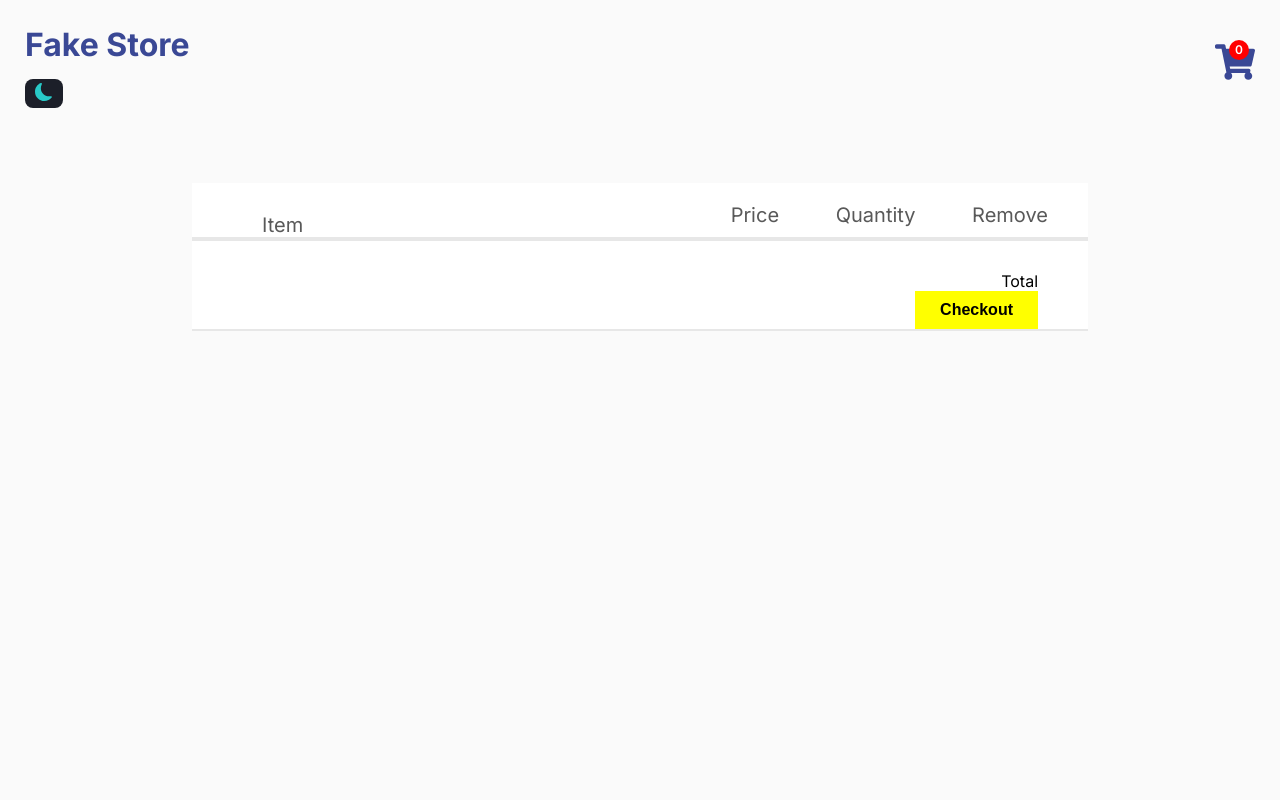
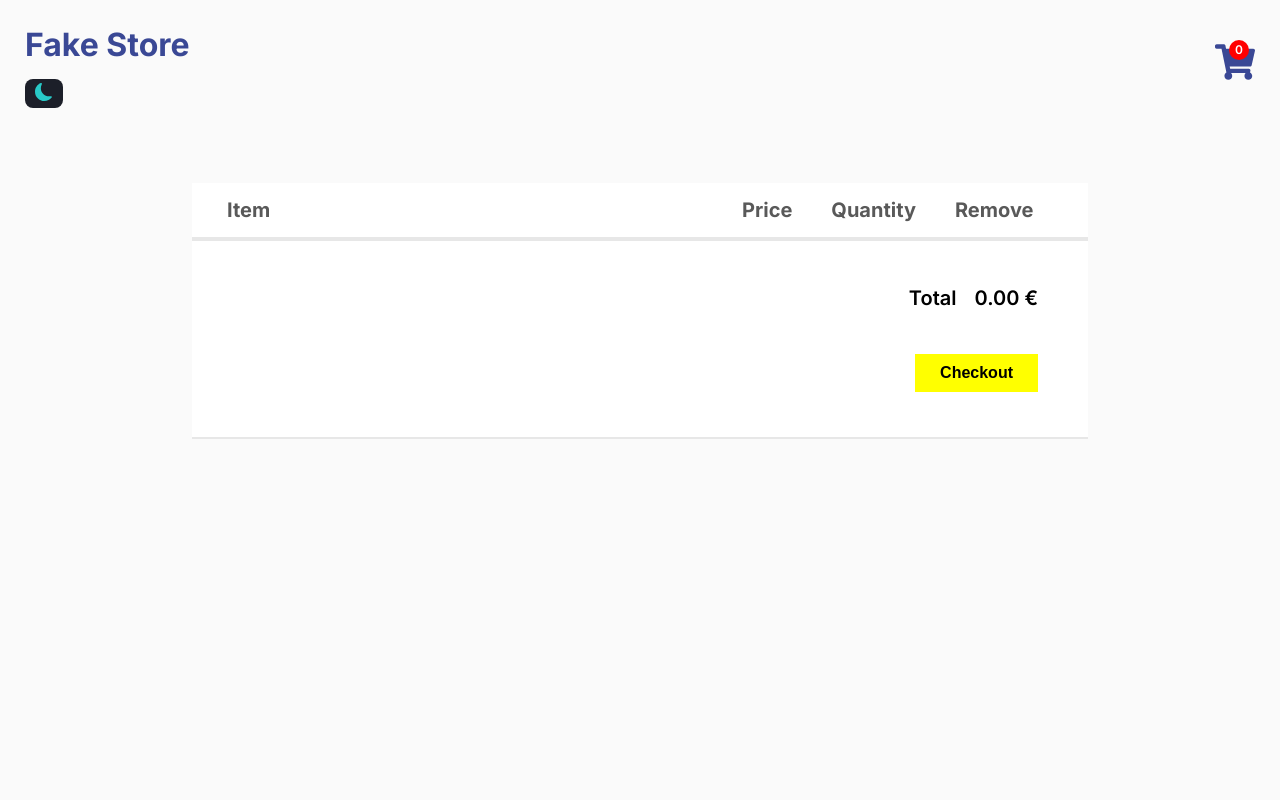
Before and after one commit to nhahn92/fake-store, a React (Vite) app: page /checkout in a window 1280 px wide. Shown: the top 800 px of the page. Built offline with nearby package versions, Linux system fonts and the light colour scheme.

Commit message:
Finished the layout; added total and dark mode

```diff
--- a/src/pages/Checkout/Checkout.css
+++ b/src/pages/Checkout/Checkout.css
@@ -21,8 +21,9 @@
     border-bottom: 2px solid var(--border-gray);
     color: var(--dark-gray);
     font-size: 20px;
+    font-weight: 700;
     margin-top: 50px;
-    padding: 10px 40px 0 20px;
+    padding: 15px 35px;
     width: 70vw;
 }
 
@@ -31,9 +32,7 @@
     justify-content: space-between;
 
     background-color: var(--white);
-    color: var(--black);
-    height: 200px;
-    padding-right: 50px;
+    padding: 35px;
     width: 70vw;
 }
 
@@ -41,28 +40,30 @@
     display: flex;
     align-items: center;
 
-    margin: 20px 40px 0 0;
-    padding-left: 50px;
     width: 60%;
 }
 
 .checkout-contents-right {
     display: flex;
     align-items: center;
-    justify-content: space-between;
+    justify-content: space-around;
 
     width: 40%;
 }
 
 .checkout-contents-left img {
-    width: 100px;
+    width: 130px;
 }
 
 .checkout-product-title {
     font-weight: 600;
     margin: 0 80px;
+    width: 100%;
+}
+
+.checkout-product-price, .checkout-product-quantity, .checkout-trashcan-icon {
     text-align: center;
-    width: 100%;
+    width: 100px;
 }
 
 .checkout-trashcan-icon {
@@ -83,12 +84,34 @@
     background-color: var(--white);
     border-bottom: 2px solid var(--border-gray);
     border-top: 2px solid var(--border-gray);
-    color: var(--black);
-    padding: 30px 50px 0 0;
-    width: 70%;
+    height: 200px;
+    margin-bottom: 50px;
+    width: 70vw;
+}
+
+.checkout-footer-contents-container {
+    display: flex;
+    flex-direction: column;
+    justify-content: space-evenly;
+
+    height: 100%;
+    padding-right: 50px;
+    width: 20%;
+}
+
+.checkout-footer-contents-container div {
+    display: flex;
+    justify-content: space-between;
+}
+
+.checkout-footer-container p {
+    font-size: 20px;
+    font-weight: 600;
 }
 
 .checkout-button {
+    align-self: flex-end;
+
     background-color: var(--yellow);
     border: none;
     cursor: pointer;
@@ -96,8 +119,20 @@
     font-size: 16px;
     padding: 10px 25px;
     transition: background-color 0.3s ease-in-out;
+    width: fit-content;
 }
 
 .checkout-button:hover {
     background-color: var(--red);
 }
+
+.checkout-dark {
+    background-color: rgba(58, 72, 149, 0.1);
+    border-color: var(--indigo);
+    color: var(--light-gray);
+}
+
+.checkout-dark img {
+    border: 2px solid rgba(58, 72, 149, 0.4);
+    padding: 5px;
+}
--- a/src/pages/Checkout/Checkout.jsx
+++ b/src/pages/Checkout/Checkout.jsx
@@ -3,6 +3,7 @@ import './Checkout.css'
 import { ThemeContext } from '../../contexts/ThemeContext'
 import { CartContext } from '../../contexts/CartContext'
 import { FaTrashAlt } from 'react-icons/fa'
+import { Link } from 'react-router-dom'
 
 function Checkout() {
   // Change to use global state
@@ -10,10 +11,17 @@ function Checkout() {
   const {darkMode} = useContext(ThemeContext)
 
   const {cart, removeProduct} = useContext(CartContext)
+  console.log(cart)
+
+  // Find the total price of cart contents
+  let total = 0;
+  for (let i = 0; i < cart.length; i++) {
+    total += cart[i].price;
+  }
 
   return (
     <div className={darkMode?"checkout-container checkout-container-dark" : "checkout-container"}>
-      <div className="checkout-header-container">
+      <div className={darkMode?"checkout-header-container checkout-dark" : "checkout-header-container"}>
         <p className="checkout-contents-left">Item</p>
         <div className="checkout-contents-right">
           <p>Price</p>
@@ -25,14 +33,14 @@ function Checkout() {
         cart.map(function(item) {
           return (
             <>
-              <div className="checkout-contents-container">
+              <div className={darkMode?"checkout-contents-container checkout-dark" : "checkout-contents-container"}>
                 <div className="checkout-contents-left">
-                  <img src={item.image} />
-                  <p className="checkout-product-title">{item.title}</p>
+                  <img src={item?.image} />
+                  <Link to={`/details/${item.id}`}><p className="checkout-product-title">{item?.title}</p></Link>
                 </div>
                 <div className="checkout-contents-right">
-                  <p>{item.price} €</p>
-                  <p>1</p>
+                  <p className="checkout-product-price">{item?.price} €</p>
+                  <p className="checkout-product-quantity">1</p>
                   <FaTrashAlt className="checkout-trashcan-icon" onClick={() => removeProduct(item?.id)} />
                 </div>
               </div>
@@ -40,9 +48,14 @@ function Checkout() {
           )
         })
       }
-      <div className="checkout-footer-container">
-        <p>Total</p>
-        <button className="checkout-button">Checkout</button>
+      <div className={darkMode?"checkout-footer-container checkout-dark" : "checkout-footer-container"}>
+        <div className="checkout-footer-contents-container">
+          <div>
+            <p>Total</p>
+            <p>{total.toFixed(2)} €</p>
+          </div>
+          <button className="checkout-button">Checkout</button>
+        </div>
       </div>
     </div>
   )
```
